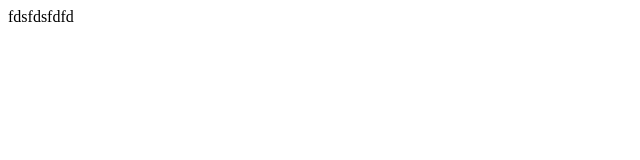
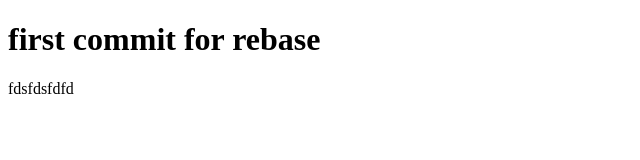
Before and after one commit to soumya-esspl/batch-5-1, a plain HTML site: page index.html in a window 1280 px wide. Shown: the whole page, without its empty margins (0-640 px from the left). Drawn offline with Linux system fonts and the light colour scheme.

Commit message:
Fist commit

```diff
--- a/index.html
+++ b/index.html
@@ -11,6 +11,7 @@
     </style>
 </head>
 <body>
+    <h1>first commit for rebase</h1>
 
 </body>
 </html>
```
